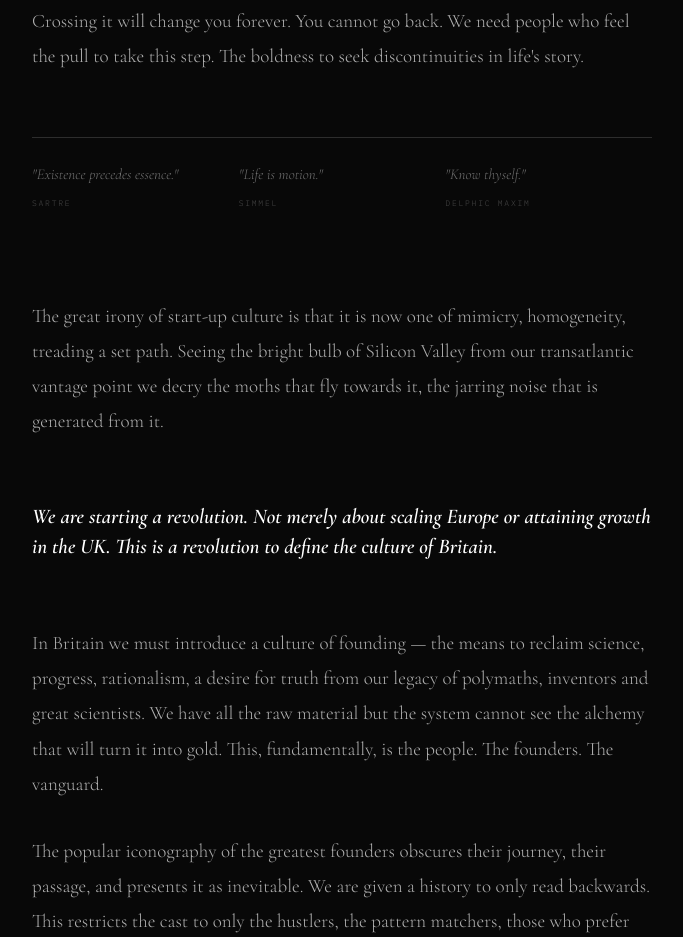
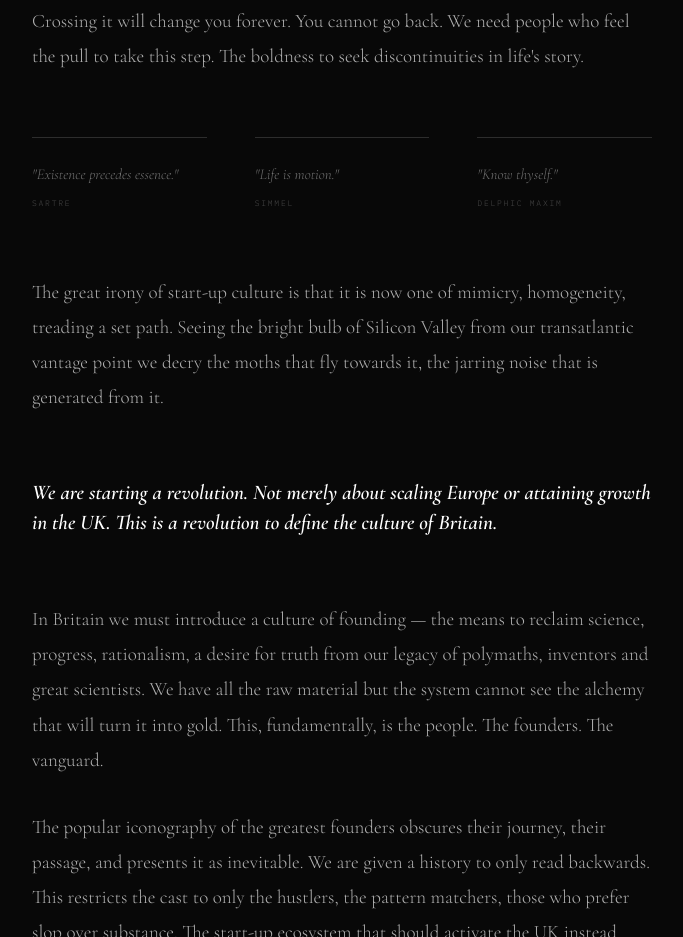
Before and after one commit to FinnFenn/threshold-site, a plain HTML site: page index.html in a window 1280 px wide. Shown: the part 1246-2183 px from the top of the page, without its empty margins (298-981 px from the left). Drawn offline with nearby package versions, Linux system fonts and the light colour scheme.

Commit message:
Fix desktop quote grid spacing with proper column-gap
Co-Authored-By: Claude Sonnet 4.6 <noreply@anthropic.com>

```diff
--- a/index.html
+++ b/index.html
@@ -461,7 +461,7 @@ body::before {
   .manifesto-quotes {
     display: grid;
     grid-template-columns: 1fr 1fr 1fr;
-    gap: 0;
+    column-gap: 3rem;
     border-left: none;
     padding-left: 0;
   }
@@ -469,9 +469,9 @@ body::before {
     font-size: 15px;
     border-top: 1px solid rgba(255,255,255,0.15);
     padding-top: 1.5rem;
-    padding-right: 2rem;
+    padding-right: 0;
+    margin-bottom: 0;
   }
-  .manifesto-quote:last-child { padding-right: 0; }
   .manifesto-triple {
     display: grid;
     grid-template-columns: 1fr 1fr 1fr;
```
